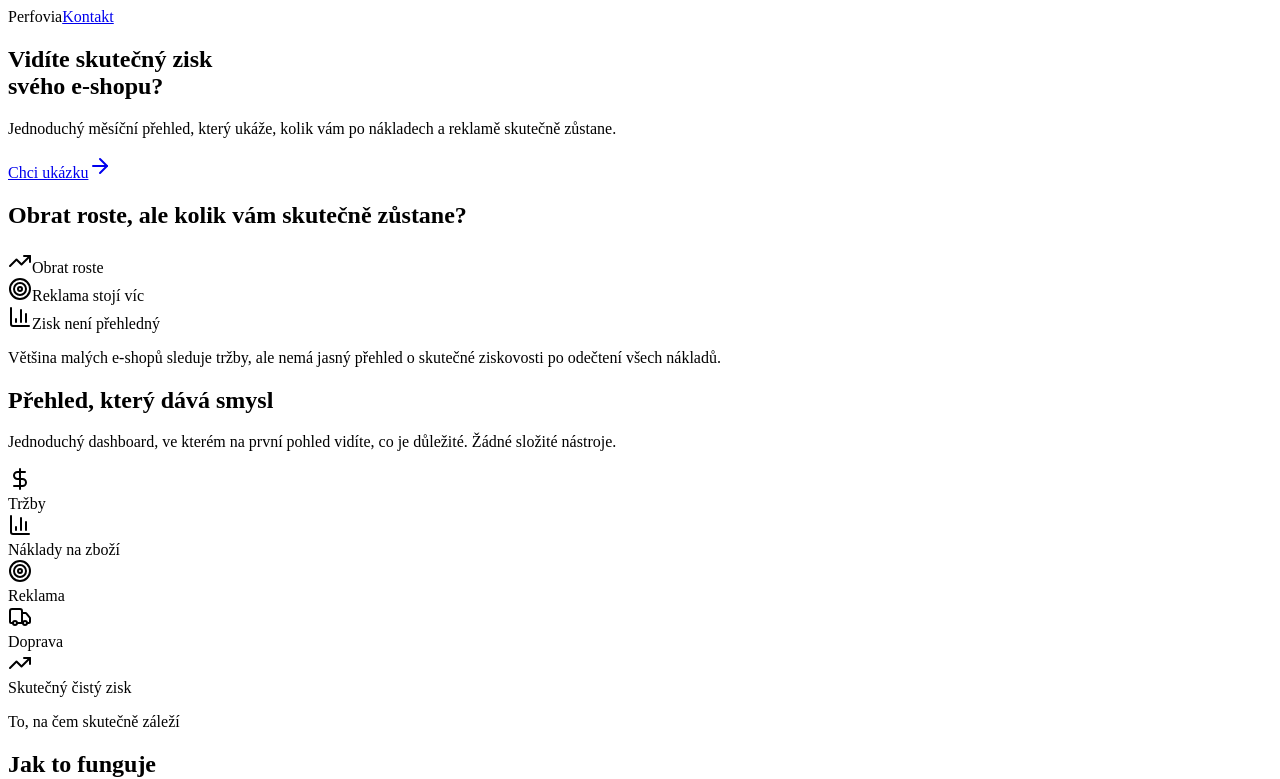
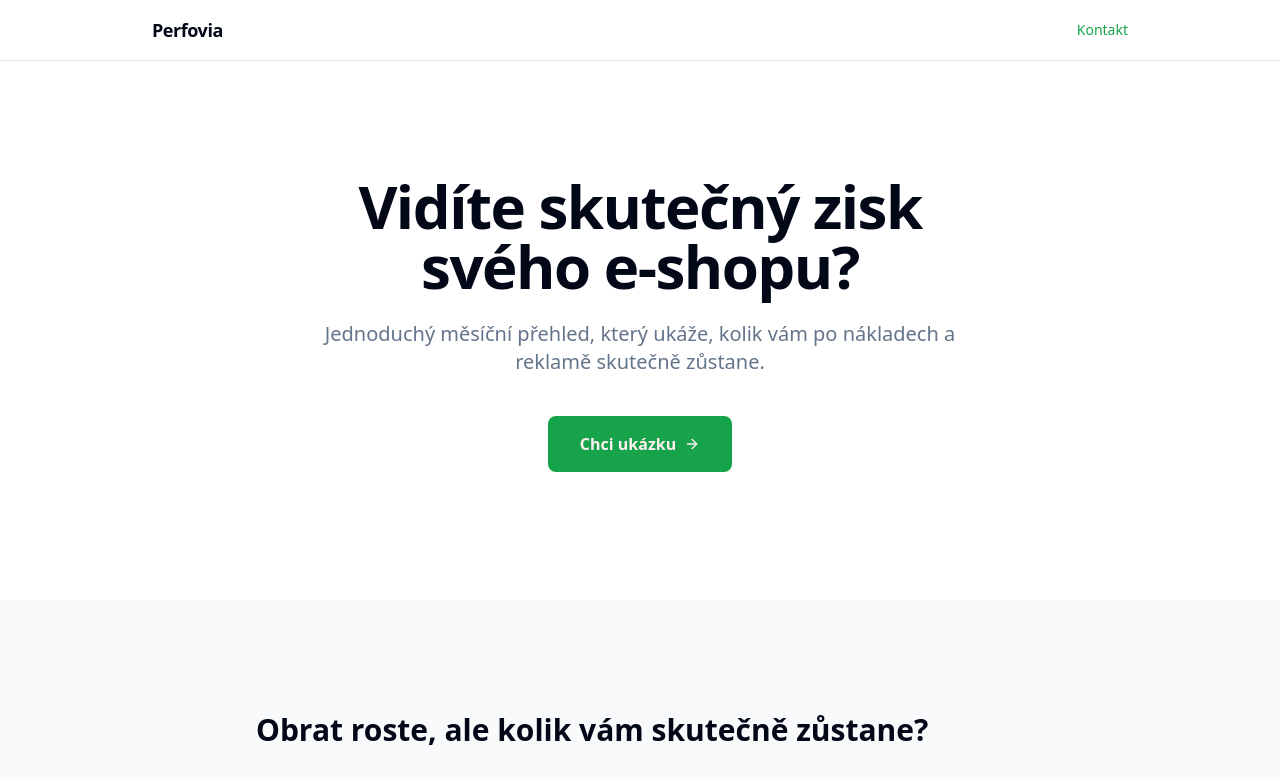
Before and after one commit to NorbertStastny/Perforvia, a React (Vite) app: page / in a window 1280 px wide. Shown: the top 779 px of the page. Built offline with nearby package versions, Linux system fonts and the light colour scheme; the HTML template or start-up script is replaced by a standard one.

Commit message:
Add files via upload

```diff
--- a/src/index.css
+++ b/src/index.css
@@ -1,3 +1,8 @@
+@tailwind base;
+@tailwind components;
+@tailwind utilities;
+
+/* Theme tokens (shadcn-style) */
 :root {
   --background: 0 0% 100%;
   --foreground: 222.2 84% 4.9%;
@@ -5,7 +10,7 @@
   --card: 0 0% 100%;
   --card-foreground: 222.2 84% 4.9%;
 
-  /* zelený akcent */
+  /* Accent (green) */
   --primary: 142.1 76.2% 36.3%;
   --primary-foreground: 355.7 100% 97.3%;
 
@@ -16,3 +21,7 @@
   --input: 214.3 31.8% 91.4%;
   --ring: 142.1 76.2% 36.3%;
 }
+
+/* Small sane defaults */
+html, body { height: 100%; }
+body { margin: 0; }
```
